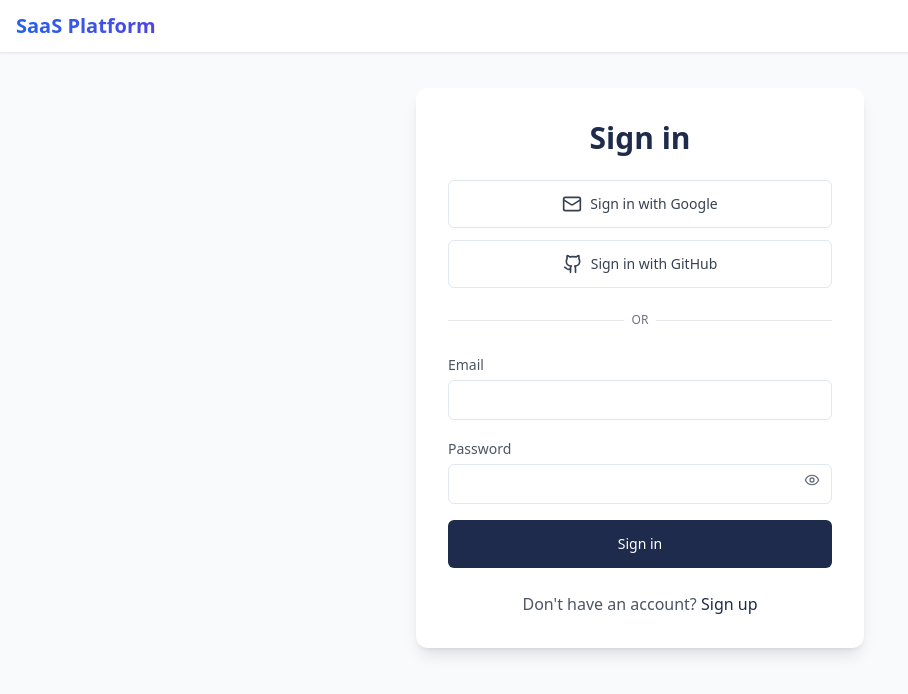
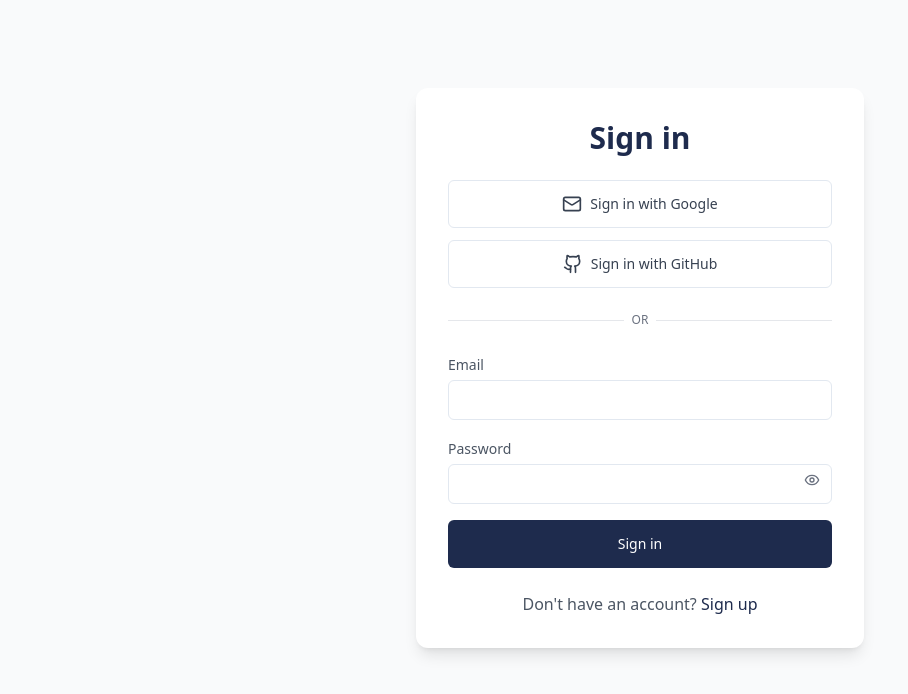
Before and after one commit to mariuszRep/replit-saas-new, a React (Vite) app: page / in a window 1280 px wide. Before the commit this address led to /login. Shown: the top 694 px of the page, without its empty margins (0-908 px from the left). Built offline with nearby package versions, Linux system fonts and the light colour scheme; no server answers.

Commit message:
remove navbar

```diff
--- a/src/App.tsx
+++ b/src/App.tsx
@@ -28,22 +28,19 @@ function AppContent() {
   }
 
   let content;
-  if (!user && currentPath !== '/login') {
-    window.history.pushState(null, '', '/login');
+  if (!user) {
     content = <Login />;
   } else if (currentPath === '/dashboard') {
     content = <Dashboard />;
   } else if (currentPath === '/profile') {
     content = <Profile />;
-  } else if (currentPath === '/login' && !user) {
-    content = <Login />;
   } else {
     content = <Dashboard />;
   }
 
   return (
     <div className="min-h-screen bg-gray-50">
-      <Navbar onMenuClick={() => setSidebarOpen(!sidebarOpen)} />
+      {user && <Navbar onMenuClick={() => setSidebarOpen(!sidebarOpen)} />}
       <div className="flex">
         {user && <Sidebar isOpen={sidebarOpen} />}
         <main className={`flex-1 transition-all duration-300 ${user ? (sidebarOpen ? 'ml-64' : 'ml-20') : ''}`}>
```
